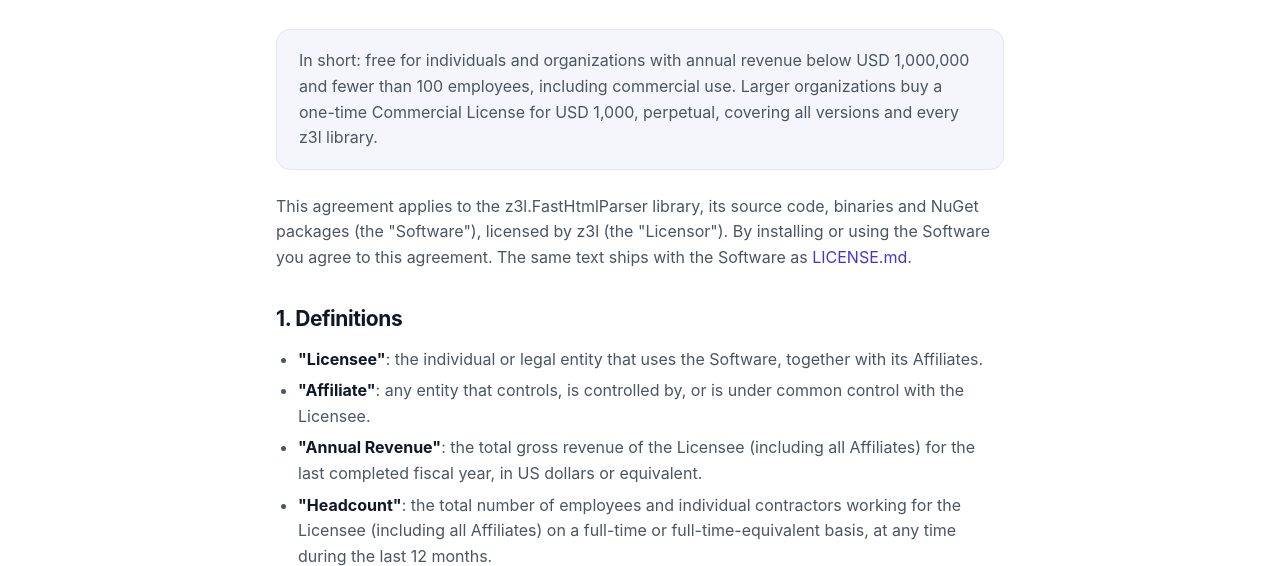
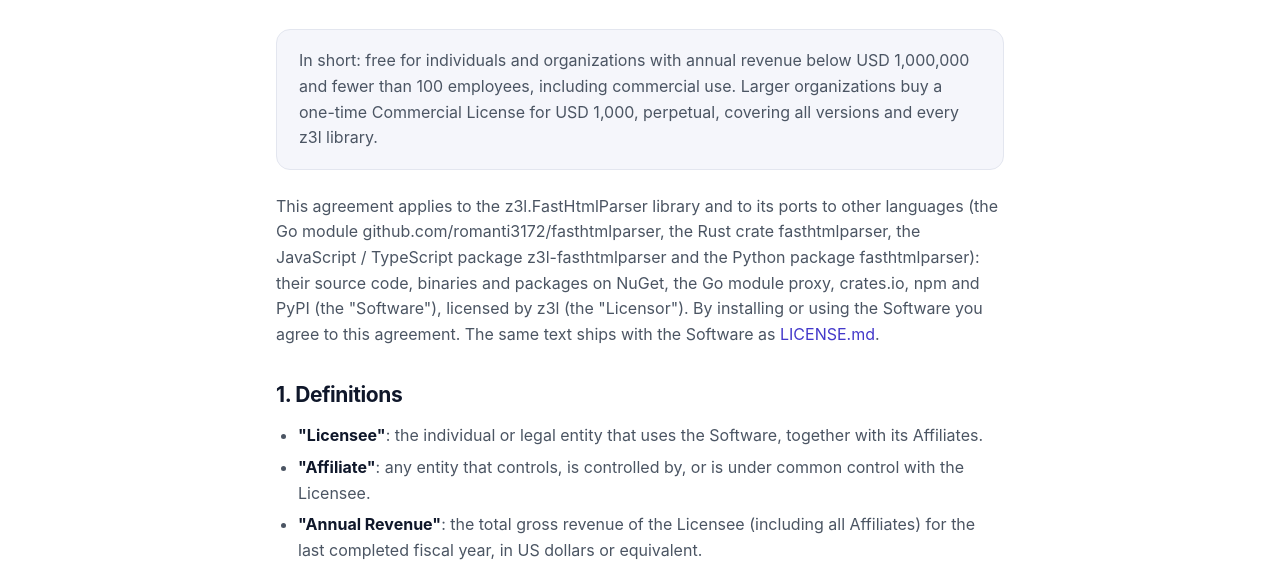
Before and after one commit to romanti3172/z3l.FastHtmlParser, a plain HTML site: page docs/eula.html in a window 1280 px wide. Shown: the part 188-754 px from the top of the page. Drawn offline with Linux system fonts and the light colour scheme.

Commit message:
License: one license for z3l.FastHtmlParser and its ports
The "Software" now names the Go module, the Rust crate, the npm package and the Python package
and the registries they are published on, so the same terms cover every port.

Co-Authored-By: Claude Opus 5.5 <noreply@anthropic.com>

```diff
--- a/docs/eula.html
+++ b/docs/eula.html
@@ -23,8 +23,11 @@
     and fewer than 100 employees, including commercial use. Larger organizations buy a one-time
     Commercial License for USD 1,000, perpetual, covering all versions and every z3l library.</p></div>
 
-  <p>This agreement applies to the z3l.FastHtmlParser library, its source code, binaries and
-    NuGet packages (the "Software"), licensed by z3l (the "Licensor"). By installing or using the
+  <p>This agreement applies to the z3l.FastHtmlParser library and to its ports to other languages
+    (the Go module github.com/romanti3172/fasthtmlparser, the Rust crate fasthtmlparser, the
+    JavaScript / TypeScript package z3l-fasthtmlparser and the Python package fasthtmlparser): their
+    source code, binaries and packages on NuGet, the Go module proxy, crates.io, npm and PyPI
+    (the "Software"), licensed by z3l (the "Licensor"). By installing or using the
     Software you agree to this agreement. The same text ships with the Software as
     <a href="https://github.com/romanti3172/z3l.FastHtmlParser/blob/main/LICENSE.md">LICENSE.md</a>.</p>
 
```
Also changed, not shown: 1 other file.
